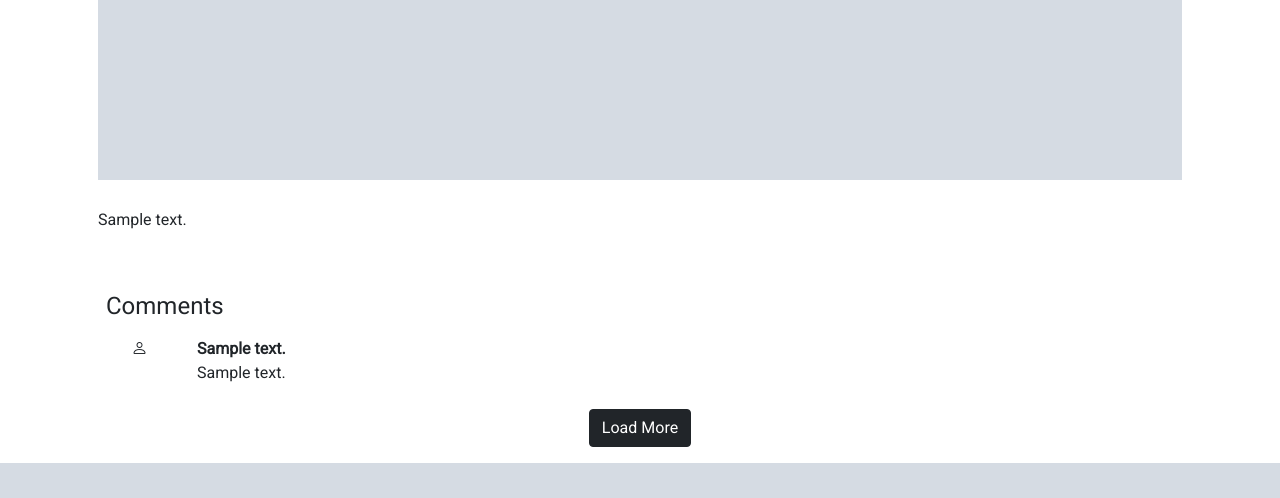
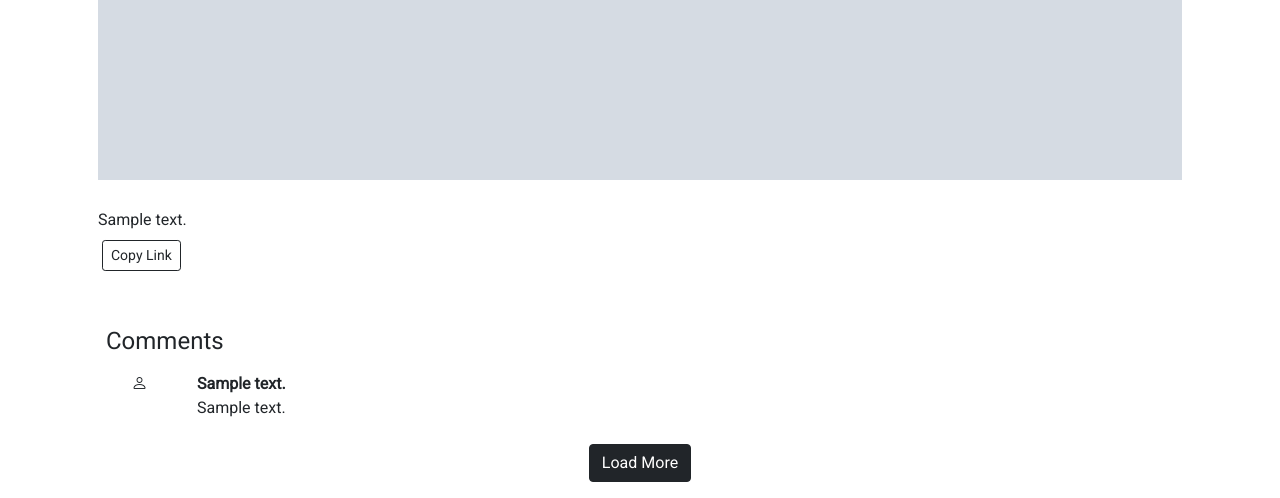
Before and after one commit to Prabin-Kumar-Baniya-NP/Multilingual-Blog-Application, a Django app: a page that uses blog/post/templates/post/post.html in a window 1280 px wide. Shown: the part 895-1393 px from the top of the page. Before the commit the page ends 1358 px from the top, so only its background shows below. Run offline with Django 3.2, Linux system fonts and the light colour scheme; tables that the repository leaves empty hold one stand-in row (values such as "Sample post"); grey boxes marked "Sample" are stand-in pictures; some libraries are stand-ins or nearby versions.

Commit message:
post link copy button feature added

```diff
--- a/blog/post/models.py
+++ b/blog/post/models.py
@@ -49,4 +49,4 @@ class Post(models.Model):
         return self.title
 
     def get_absolute_url(self):
-        return reverse('post:view-post', kwargs={'pk': self.slug})
+        return reverse('post:view-post', kwargs={'slug': self.slug})
--- a/blog/post/templates/post/post.html
+++ b/blog/post/templates/post/post.html
@@ -19,6 +19,9 @@
         {% endif %}
         <div class="post-body mt-4 lh-lg">
             {{ post.body|safe }}
+        </div>
+        <div class="post-link m-1">
+            <button type ="button" onclick="copyLinkHandler()" class="btn btn-sm btn-outline-dark">Copy Link</button>
         </div>
         <div class="comments-container mt-5 p-2" id="post-comments-container">
             <h4>Comments</h4>
@@ -92,6 +95,12 @@
             var postID = {{ post.id }}
         </script>
         <script src="{% static 'js/comment-script.js' %}"></script>
+        <script>
+            function copyLinkHandler() {
+                var link = "{{ request.scheme }}://{{ request.META.HTTP_HOST }}{{ post.get_absolute_url }}"
+                navigator.clipboard.writeText(link);
+            }
+        </script>
     </div>
 </div>
 {% endblock %}
```
